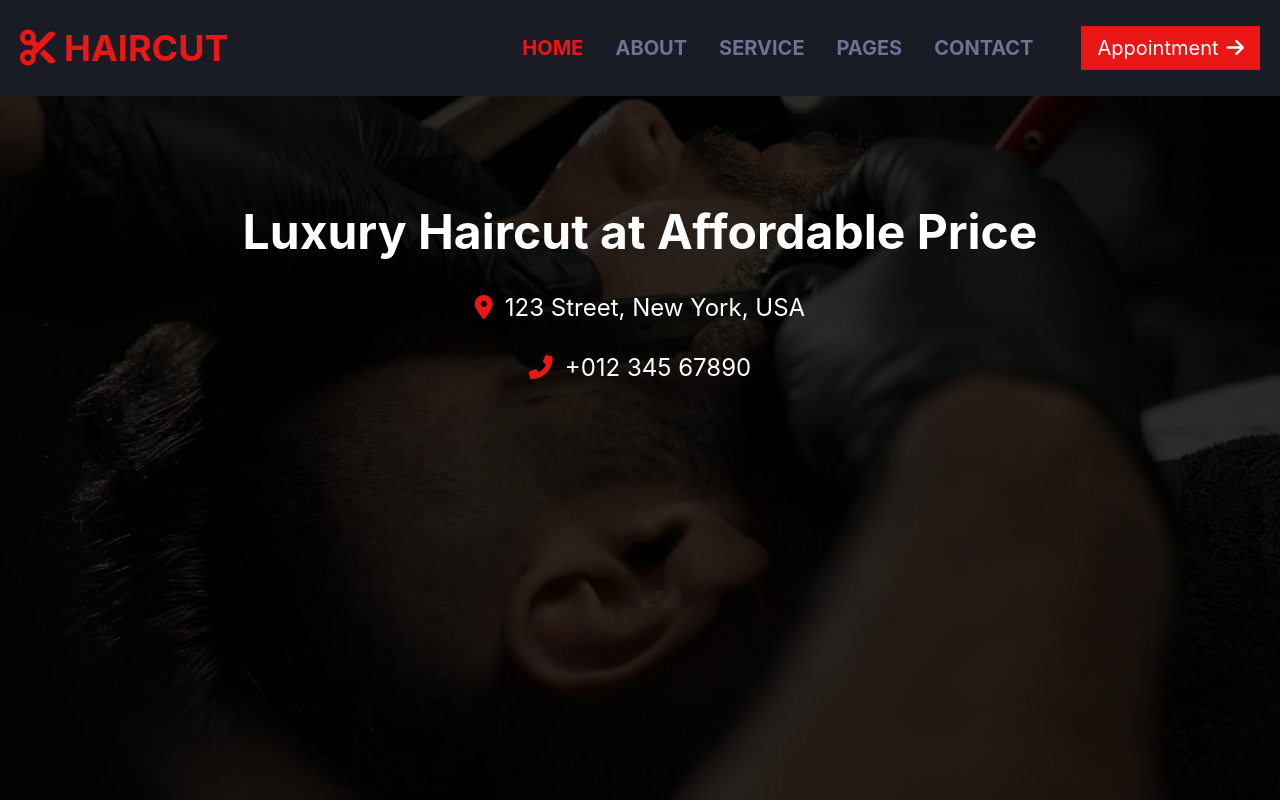
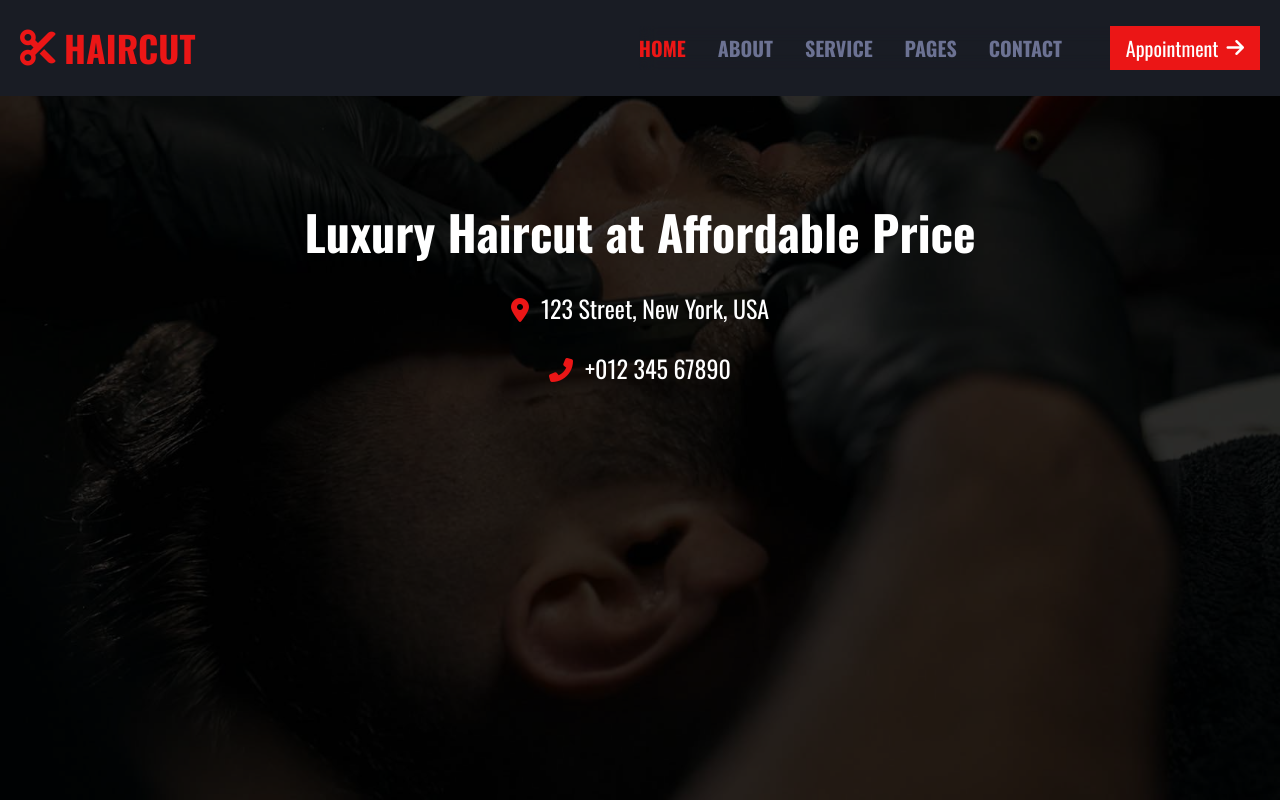
Before and after one commit to marziehfezydev/barbershop, a React (Vite) app: page / in a window 1280 px wide. Shown: the top 800 px of the page. Built offline with nearby package versions, Linux system fonts and the light colour scheme.

Commit message:
Add custom font

```diff
--- a/src/index.css
+++ b/src/index.css
@@ -1 +1,6 @@
+@import url('https://fonts.googleapis.com/css2?family=Oswald:wght@200..700&display=swap');
 @import "tailwindcss";
+
+body {
+    font-family: "Oswald", sans-serif;
+}
--- a/src/pages/Navbar.jsx
+++ b/src/pages/Navbar.jsx
@@ -4,7 +4,7 @@ export default function Navbar() {
     const [isOpen, setIsOpen] = useState(false);
 
     return (
-        <header className="bg-[#191C24] fixed w-full top-0 left-0 z-50">
+        <header className="bg-[#191C24] fixed w-full top-0 left-0 z-50 anton-regular ">
             <nav className="container mx-auto flex items-center justify-between h-20 sm:h-24 px-5">
 
                 {/* Logo */}
@@ -42,7 +42,7 @@ export default function Navbar() {
                         <li>
                             <a
                                 href="#"
-                                className="link"
+                                className="link "
                                 onClick={() => setIsOpen(false)}
                             >
                                 ABOUT
```
